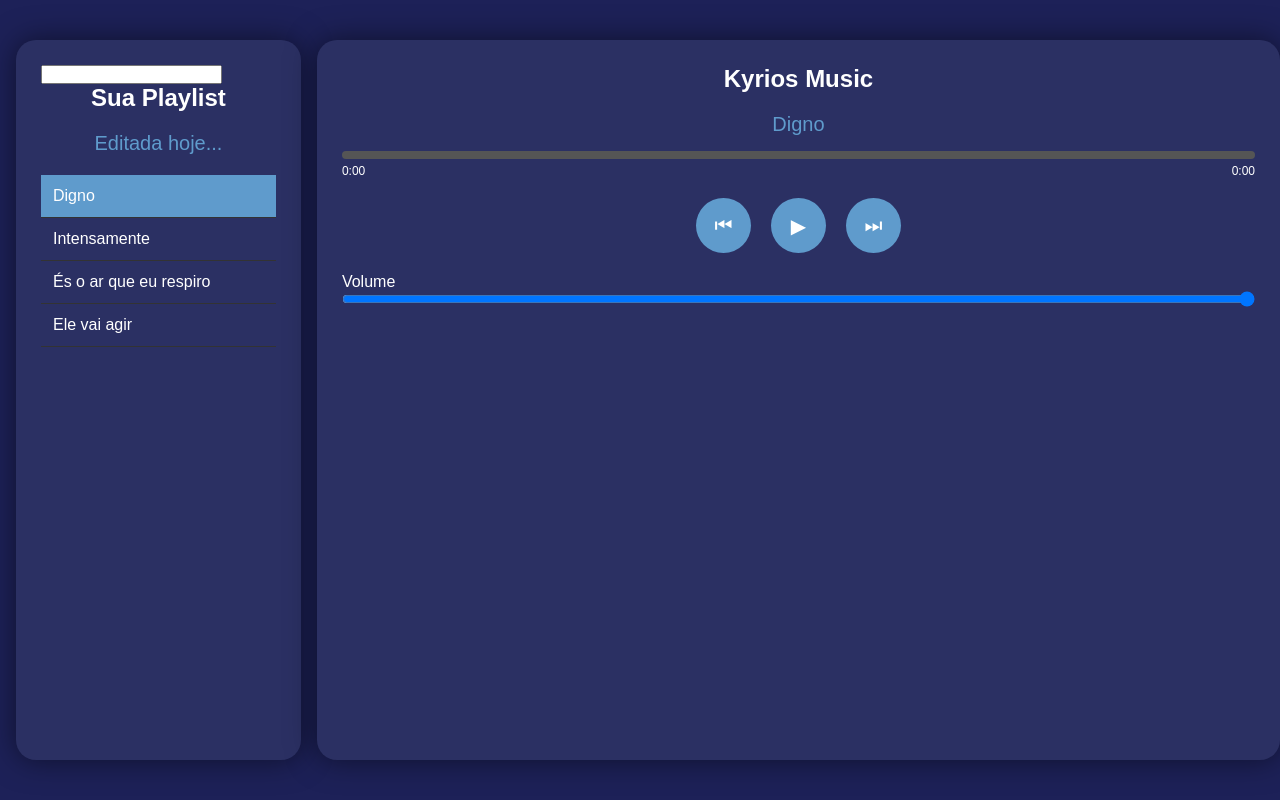
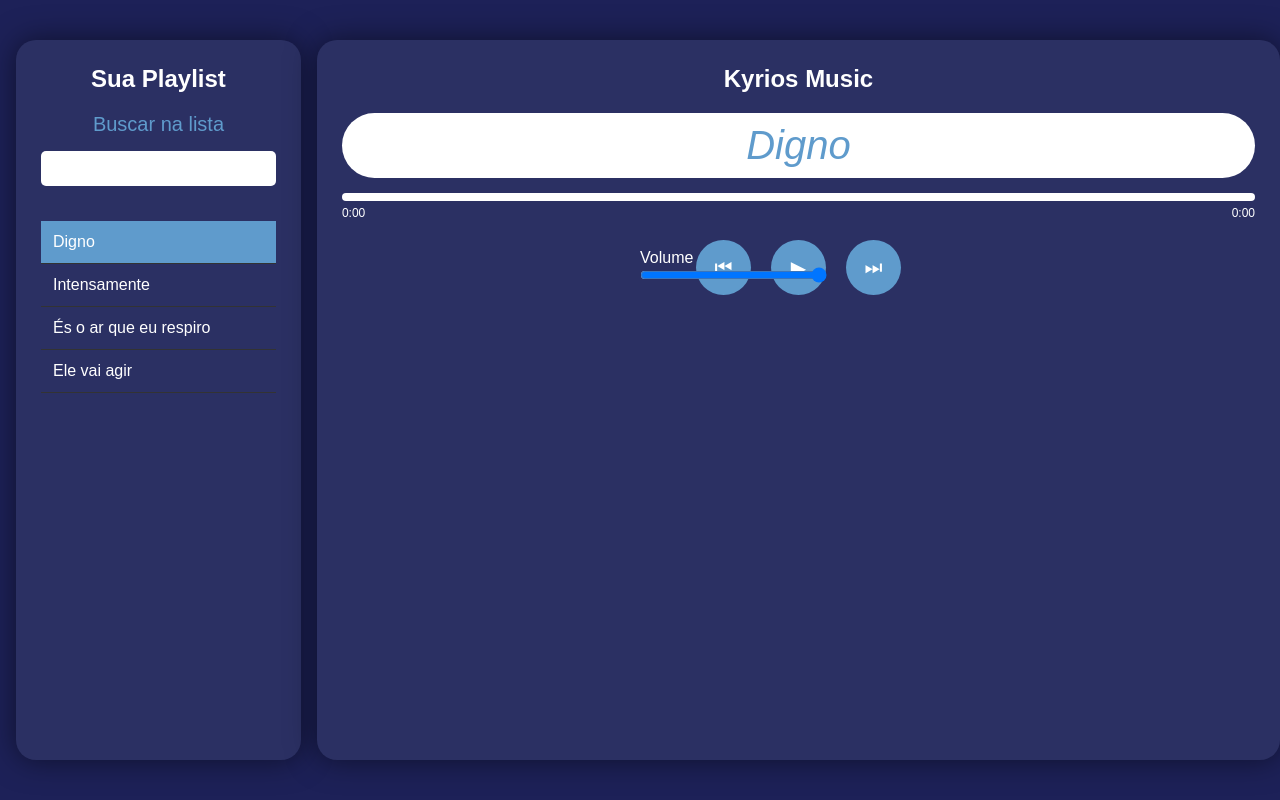
Before and after one commit to RobertoColatto/kyrios-music, a plain HTML site: page index.html in a window 1280 px wide. Drawn offline with Linux system fonts and the light colour scheme.

Commit message:
mudei legal

```diff
--- a/index.html
+++ b/index.html
@@ -10,11 +10,11 @@
 
     <div class="playlist-player">
 
-        <input type="text" id="searchBar">
-
         <h2>Sua Playlist</h2>
 
-        <div class="musicName-style">Editada hoje...</div>
+        <div class="musicName-style">Buscar na lista</div>
+
+        <input type="text" id="searchBar">
 
         <div class="playlist" id="playlist"></div>
 
@@ -26,7 +26,9 @@
 
         <h2>Kyrios Music</h2>
 
-        <div id="musicName">Carregando...</div>
+        <div class="music-name-background">
+                <div id="musicName">Carregando...</div>
+        </div>
 
         <div class="progress-container" id="progressContainer">
             <div class="progress" id="progress"></div>
@@ -39,15 +41,15 @@
 
         <div class="controls">
 
+        <div class="volume">
+            Volume
+            <input type="range" min="0" max="1" step="0.01" value="1" id="volume">
+        </div>
+
             <button onclick="previous()">⏮</button>
             <button onclick="playPause()" id="playBtn">▶</button>
             <button onclick="next()">⏭</button>
 
-    </div>
-
-    <div class="volume">
-    Volume
-        <input type="range" min="0" max="1" step="0.01" value="1" id="volume">
     </div>
 
     <div class="playlist" id="playlist"></div>
--- a/style.css
+++ b/style.css
@@ -37,11 +37,27 @@ h2{
     margin-bottom:20px;
 }
 
+input[type=text]{
+    width:100%;
+    padding:10px;
+    border:none;
+    border-radius:5px;
+    margin-bottom:15px;
+}
+
+.music-name-background{
+    background-color: #ffffff;
+    border-radius: 40px;
+    width: auto;
+    padding: 10px;
+
+}
+
 #musicName{
-    font-size:20px;
-    text-align:center;
-    margin-bottom:15px;
+    font-size:40px;
+    text-align: center;
     color:var(--tertiary-color);
+    font-style: oblique;
 }
 
 .musicName-style{
@@ -55,7 +71,7 @@ h2{
 .progress-container{
     width:100%;
     height:8px;
-    background:#555;
+    background:#ffffff;
     border-radius:10px;
     cursor:pointer;
     margin-top:15px;
@@ -100,7 +116,8 @@ button:hover{
 }
 
 .volume{
-    margin-top:15px;
+    position: absolute;
+    left: 80vh;
 }
 
 input[type=range]{
```
